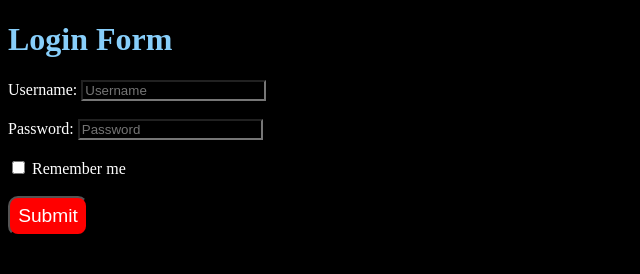
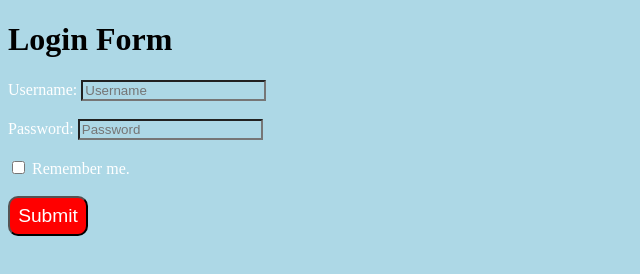
Before and after one commit to acciojob/remember-me-login-form-bsp3725k, a website: page main.html in a window 1280 px wide. Shown: the whole page, without its empty margins (0-640 px from the left). Drawn offline with Linux system fonts and the light colour scheme.

Commit message:
created a submission

```diff
--- a/main.html
+++ b/main.html
@@ -17,7 +17,7 @@
         <input type="password" id="password" placeholder="Password" required>
         <br><br>
         <input type="checkbox" id="checkbox">
-        <label for="checkbox">Remember me</label>
+        <label for="checkbox">Remember me.</label>
         <br><br>
         <input type="submit" id="submit" value="Submit">
     </form>
--- a/styles.css
+++ b/styles.css
@@ -7,9 +7,9 @@
             font-size: larger;
         }
         * {
-            background-color: black;
+            background-color: lightblue;
             color: white;
         }
         h1 {
-            color: lightskyblue;
+            color: black;
         }
```
